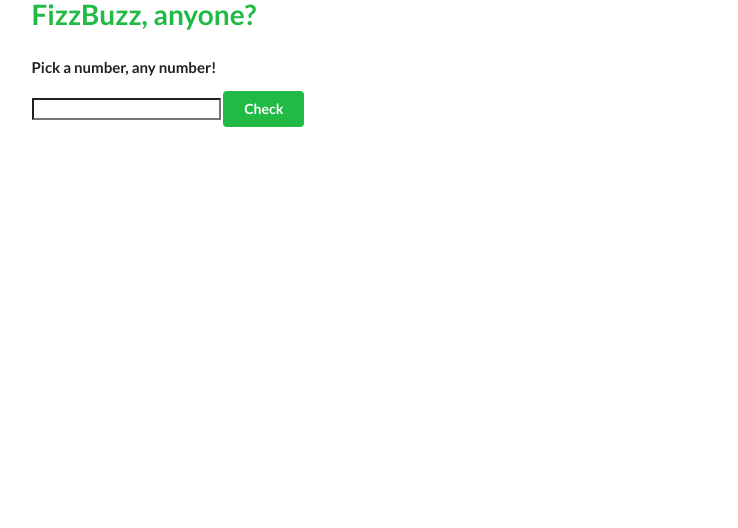
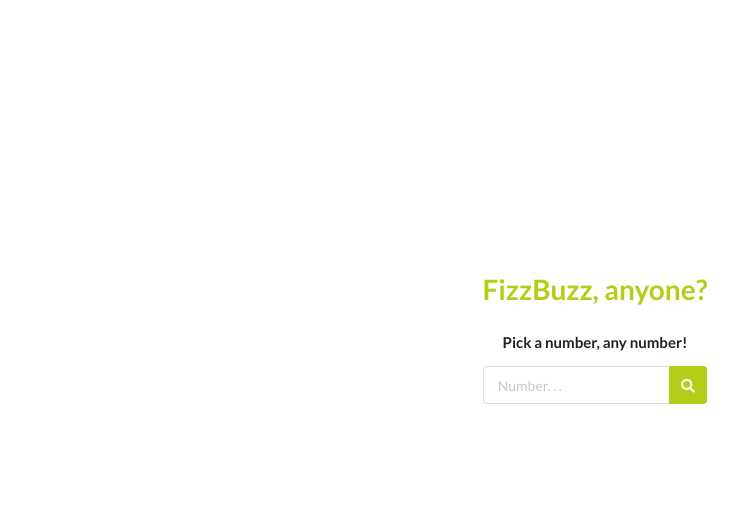
Before and after one commit to sethnejame/fizzbuzz_js_sethnejame, a website: page src/index.html in a window 1280 px wide. Shown: the whole page, without its empty margins (45-783 px from the left). Drawn offline with nearby package versions, Linux system fonts and the light colour scheme.

Commit message:
Adding more semantic styling to FizzBuzz, tests still passing

```diff
--- a/src/index.html
+++ b/src/index.html
@@ -7,17 +7,23 @@
     <meta http-equiv="X-UA-Compatible" content="ie=edge">
     <title>Week 2 - FizzBuzz Weekend Challenge - Seth NeJame</title>
     <link rel="stylesheet" href="https://cdnjs.cloudflare.com/ajax/libs/semantic-ui/2.4.1/semantic.min.css">
-
 </head>
 
 <body>
-    <div class="ui container">
-        <h1 class="ui green header">FizzBuzz, anyone?</h1>
+    <div class="ui container"
+        style="width: 250px !important; height: 250px !important; margin: 0 !important; text-align: center !important;
+        position: absolute !important; top: 50% !important; left: 50% !important; -ms-transform: translate(-50%, -50%) !important; transform: translate(-50%, -50%) !important;">
+        <h1 class="ui olive header">FizzBuzz, anyone?</h1>
         <h4 class="ui header">Pick a number, any number!</h1>
-        <input type="text" id="value">
-        <input type="submit" value="Check" id="button" class="ui positive button">
-        <div id="display_answer"></div>
+            <div class="ui action input">
+
+                <input type="text" id="value" placeholder="Number. . .">
+                <button class="ui olive icon button" type="submit" value="Check" id="button">
+                    <i class="search icon"></i>
+                </button>
+
             </div>
+            <div id="display_answer" class="ui huge olive header"></div>
 
             <script src="https://cdnjs.cloudflare.com/ajax/libs/semantic-ui/2.4.1/semantic.min.js"></script>
             <script src="js/fizzbuzz.js"></script>
```
Lines whose indentation alone changed are shown as unchanged.
